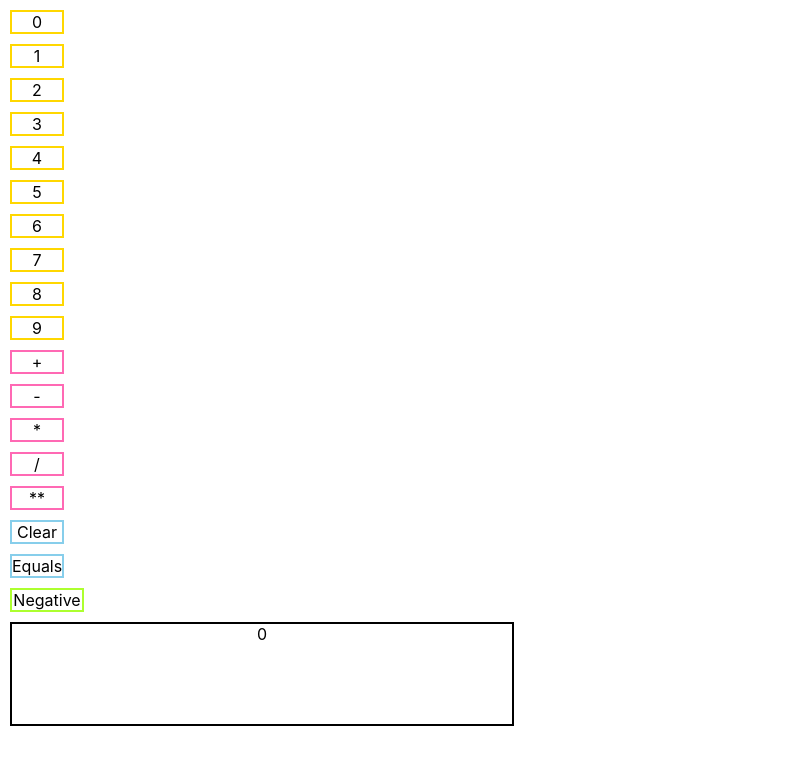
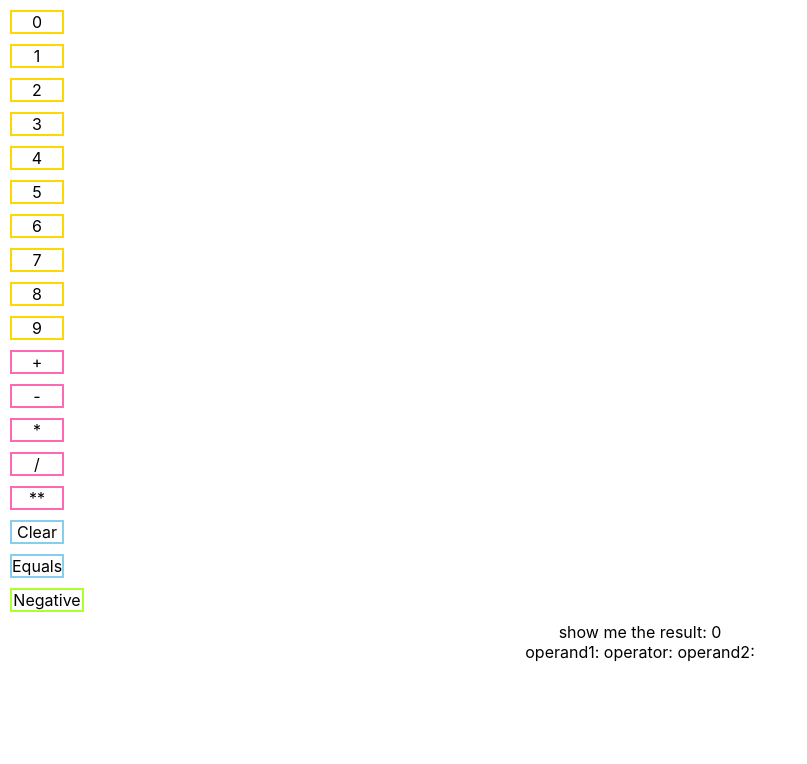
Before and after one commit to amara-j/calculator, a React (Create React App) app: page / in a window 1280 px wide. Shown: the top 764 px of the page, without its empty margins (0-807 px from the left). Built offline with nearby package versions, Linux system fonts and the light colour scheme.

Commit message:
fix bug where it crashes if 2 operators entered in a row

```diff
--- a/src/Calculator.js
+++ b/src/Calculator.js
@@ -26,7 +26,11 @@ function Calculator() {
     }
     updateOperator(element);
     //if operator already full,
-    if (operator != "") {
+    if (operator != "" && operand2 == "") {
+      updateOperator(element);
+      updateOperand2("");
+    }
+    if (operator != "" && operand2 != "") {
       updateResult(operand1 + operator + operand2);
       updateOperand1(operand1 + operator + operand2);
       updateOperator(element);
@@ -164,8 +168,17 @@ function Calculator() {
           negativeButtonOnClick();
         }}
       />
-      <div className="resultContainer">{checkResultError(eval(result))}</div>{" "}
-      <div> {operand1 + operator + operand2}</div>
+      {/* <div className="resultContainer">{checkResultError(eval(result))}</div>{" "} */}
+      <div> show me the result: {result}</div>{" "}
+      <div>
+        {" "}
+        {"operand1: " +
+          operand1 +
+          " operator: " +
+          operator +
+          " operand2: " +
+          operand2}
+      </div>
     </div>
   );
 }
```
